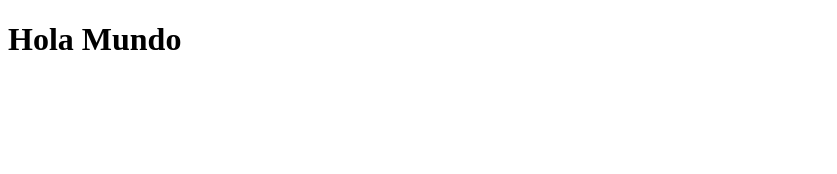
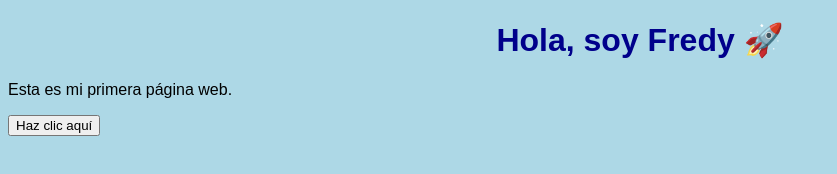
Before and after one commit to FredyRios2000/Practica, a plain HTML site: page Mi Primer Página Web/Index.html in a window 1280 px wide. Shown: the whole page, without its empty margins (0-837 px from the left). Drawn offline with Linux system fonts and the light colour scheme.

Commit message:
update Index.html

```diff
--- a/Mi Primer Página Web/Index.html
+++ b/Mi Primer Página Web/Index.html
@@ -1,14 +1,27 @@
 <!DOCTYPE html>
 <html>
+<head>
+  <title>Mi primera web</title>
+<style>
+  body {
+    background-color: lightblue;
+    font-family: Arial, sans-serif;
+  }
+  h1 {
+    color: darkblue;
+    text-align: center;
+  }
+</style>
+</head>
+<body>
+  <h1>Hola, soy Fredy 🚀</h1>
+  <p>Esta es mi primera página web.</p>
+<script>
+  function saludar() {
+    alert("Hola Fredy, bienvenido a la programación 😎");
+  }
+</script>
 
-<head>
-  <meta charset="UTF-8">
-  <meta name="viewport" content="width=device-width, initial-scale=1">
-  <title></title>
-</head>
-
-<body>
-  <h1>Hola Mundo</h1>
+<button onclick="saludar()">Haz clic aquí</button>
 </body>
-
 </html>
```
